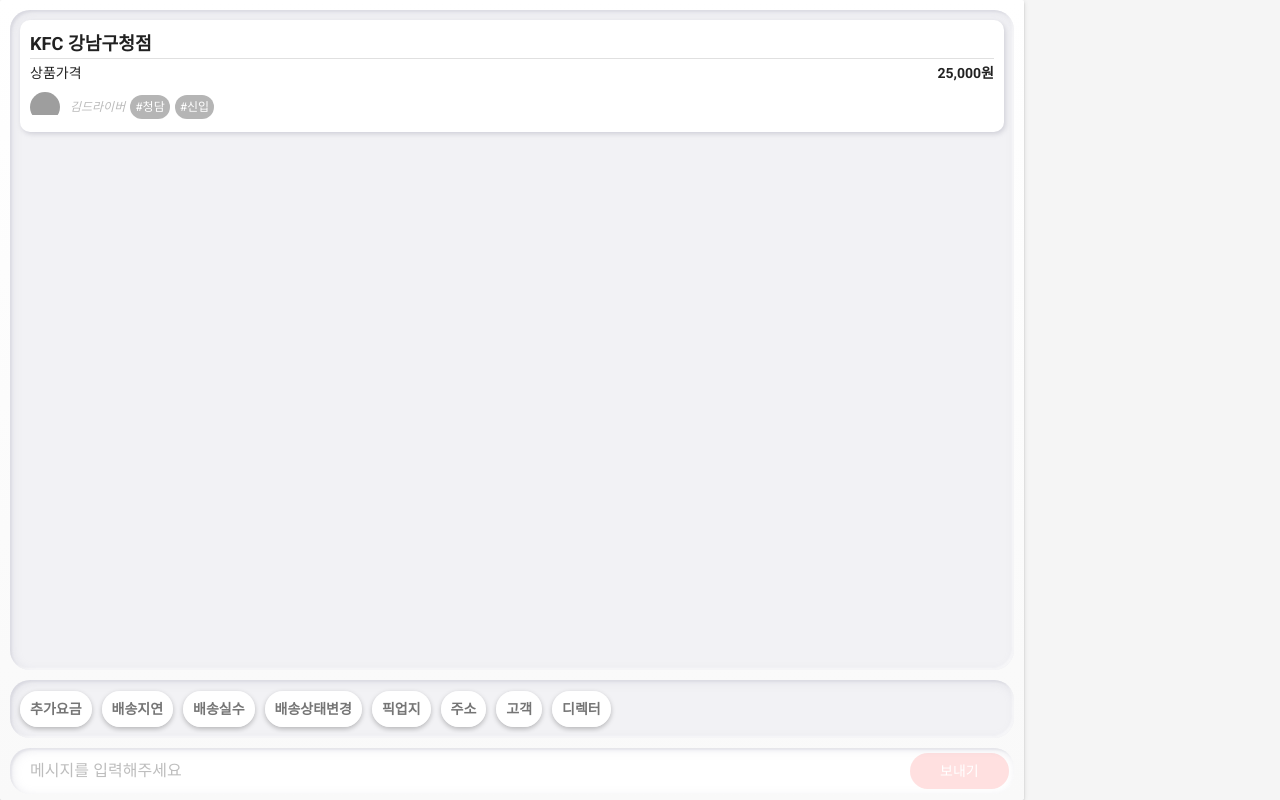
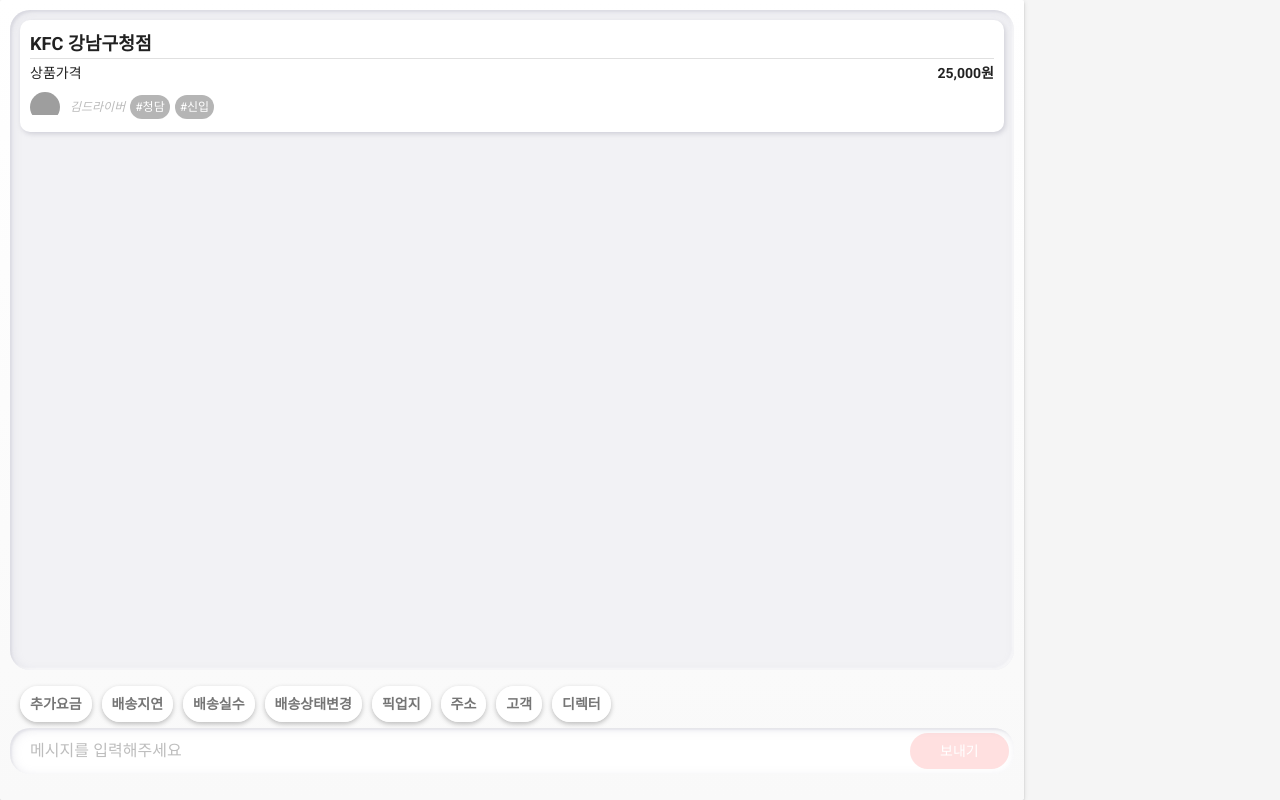
Before and after one commit to wonder13662/firebase-chat-app, a plain HTML site: page public/index.html in a window 1280 px wide. Drawn offline with nearby package versions, Linux system fonts and the light colour scheme; some packages are replaced by stand-ins of ours; no server answers; grey boxes are pictures that could not be loaded.

Commit message:
Preset 스타일 변경 - 별도 공간 제거

```diff
--- a/public/styles/main.css
+++ b/public/styles/main.css
@@ -84,13 +84,8 @@
 }
 #preset-box {
   position: relative;
-  margin-top: 10px;
-  margin-bottom: 10px;
-  padding: 5px 0px;
   overflow: hidden;
-  border-radius: 20px;
-  box-shadow: inset 2px 2px 10px rgba(174, 174, 192, 0.25), inset -2px -2px 2px rgba(255, 255, 255, 0.7), inset 2px 2px 2px rgba(174, 174, 192, 0.2);
-  background: #F2F2F5;
+  background: transparent;
 }
 #preset-box.show {
   display:block;
```
